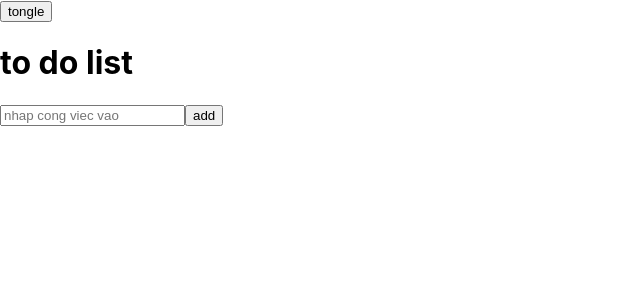
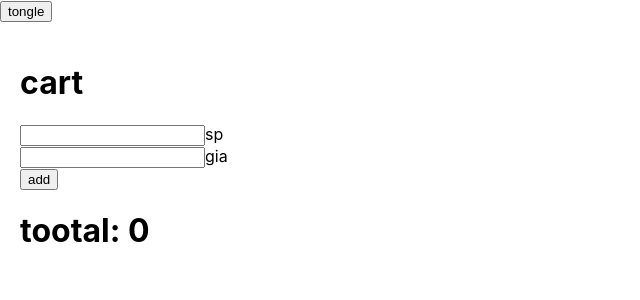
Before and after one commit to anhlangtu852004/f8-React, a React (Create React App) app: page / in a window 1280 px wide. Both pictures are taken after a click on the button "tongle". Shown: the top 300 px of the page, without its empty margins (0-640 px from the left). Built offline with nearby package versions, Linux system fonts and the light colour scheme.

Commit message:
add cart

```diff
--- a/src/App.js
+++ b/src/App.js
@@ -1,8 +1,8 @@
 import './App.css';
 // import React from 'react';
 import { useState } from 'react';
-import Contents from './components/Contents';
-
+// import Contents from './components/Contents';
+import Cart from './components/Cart';
 
 function App() {
   const [show, setShow] =useState(false)
@@ -12,7 +12,7 @@ function App() {
   return (
     <div>
       <button onClick={handleShow}>tongle</button>
-      {show && <Contents />}
+      {show && <Cart />}
 
     </div>
   );
--- /dev/null
+++ b/src/components/Cart.js
@@ -0,0 +1,69 @@
+import { useMemo, useRef, useState} from 'react'
+
+
+
+function Cart() {
+
+    const [name, setName] = useState('')
+    const [price, setPrice] = useState()
+    const [cart, setCart] = useState([])
+    const idCount = useRef(0)
+
+    const handleAddToCart = () => {
+        setCart(
+            [
+                ...cart,
+                {
+                    id: ++idCount.current,
+                    name : name,
+                    price : parseInt(price)
+                }
+            ]
+        )
+    }
+
+    const handleDelete = (id) => {
+        setCart(
+            cart => cart.filter(item => item.id !== id)
+        )
+    }
+
+    const total = useMemo(() => {
+        const result = cart.reduce((result, currentPrice) => { return result + currentPrice.price }, 0 )
+        return result
+    },[cart])
+
+    console.log(cart);
+    return (
+       <div style={{padding: 20}}>
+            <h1>cart</h1>
+            <div>
+                <input
+                    type='text'
+                    onChange={ (e)=> setName(e.target.value) }
+                />
+                    sp
+            </div>
+            <div>
+                <input
+                    type='text'
+                    onChange={ (e)=> setPrice(e.target.value) }
+                />
+                gia
+            </div>
+
+            <button onClick={handleAddToCart}> add</button>
+            <h1>tootal: { total}</h1>
+
+            <ul>
+                {cart.map (item =>(
+                    <div key={item.id}>
+                        <li>{item.name} - {item.price} </li> <button onClick={() => handleDelete(item.id)}>xoa</button>
+                    </div>
+                ))}
+            </ul>
+       </div>
+     );
+}
+
+export default Cart;
```
Also changed, not shown: src/bk/cart.txt (added).
